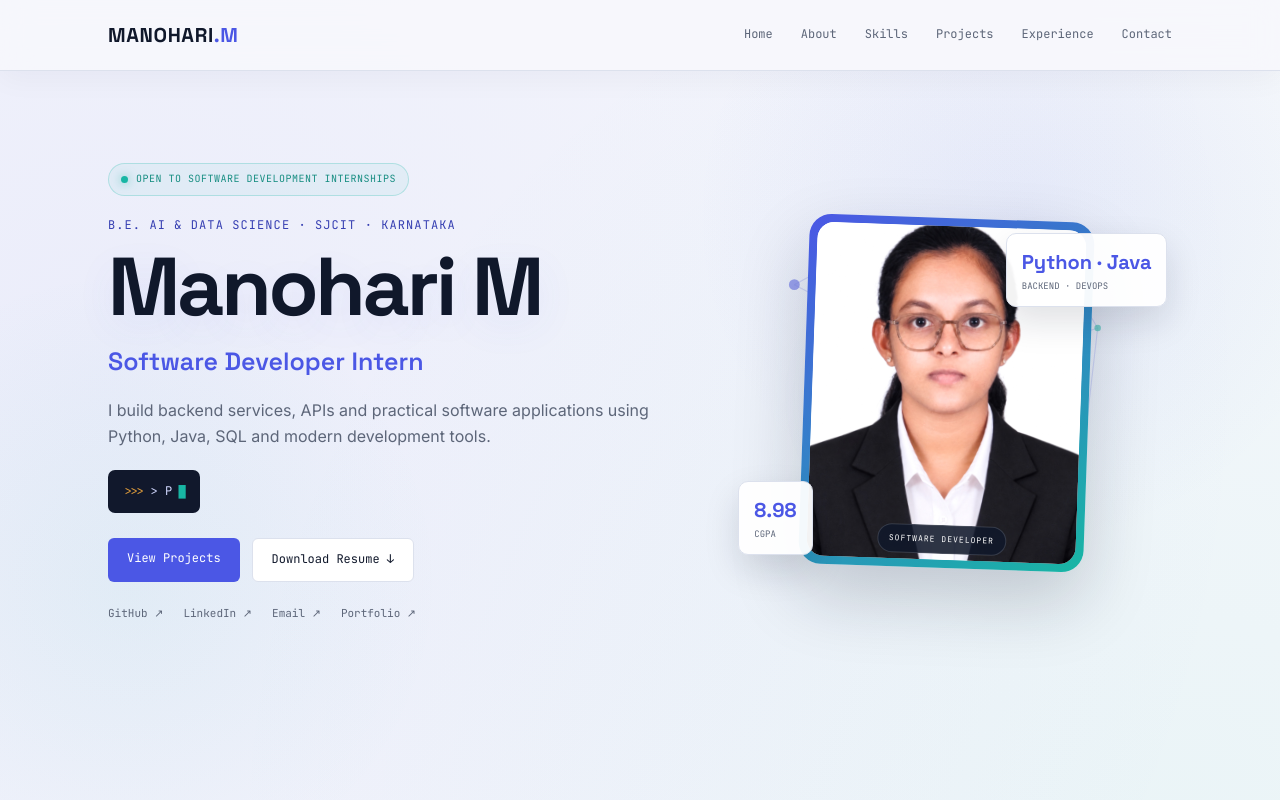
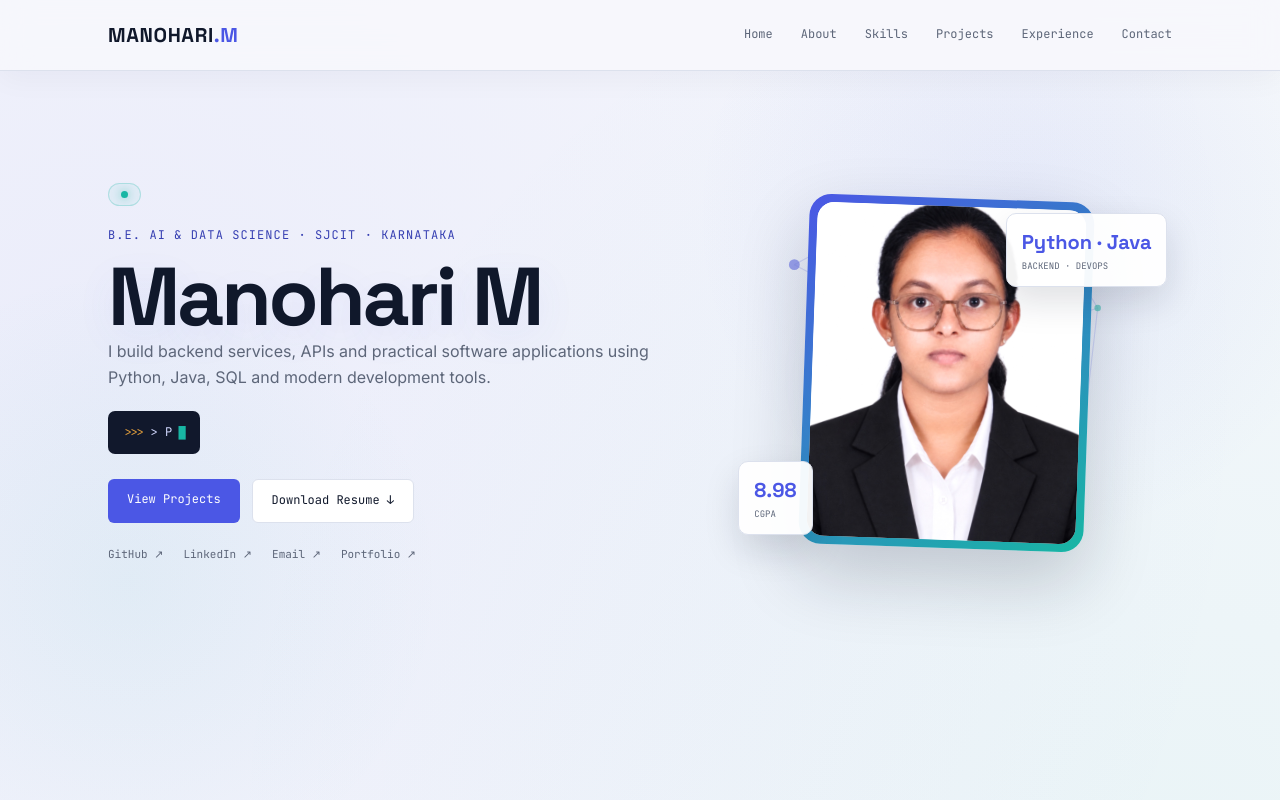
Before and after one commit to manohari268/portfolio, a plain HTML site: page index.html in a window 1280 px wide. Shown: the top 800 px of the page. Drawn offline with Linux system fonts and the light colour scheme.

Commit message:
Update index.html

```diff
--- a/index.html
+++ b/index.html
@@ -40,7 +40,7 @@
 
       <div class="availability">
         <span></span>
-        Open to Software Development Internships
+
       </div>
 
       <p class="eyebrow">B.E. AI &amp; Data Science · SJCIT · Karnataka</p>
@@ -49,9 +49,7 @@
         Manohari M
       </h1>
 
-      <p class="role">
-        Software Developer Intern
-      </p>
+
 
       <p class="intro">
         I build backend services, APIs and practical software applications
@@ -86,7 +84,7 @@
       <div class="photo-ring">
         <div class="photo-glow"></div>
         <img src="profile.jpg" alt="Manohari M - Software Developer">
-        <span class="photo-label">SOFTWARE DEVELOPER</span>
+
       </div>
 
       <div class="hero-badge badge-cgpa">
```
